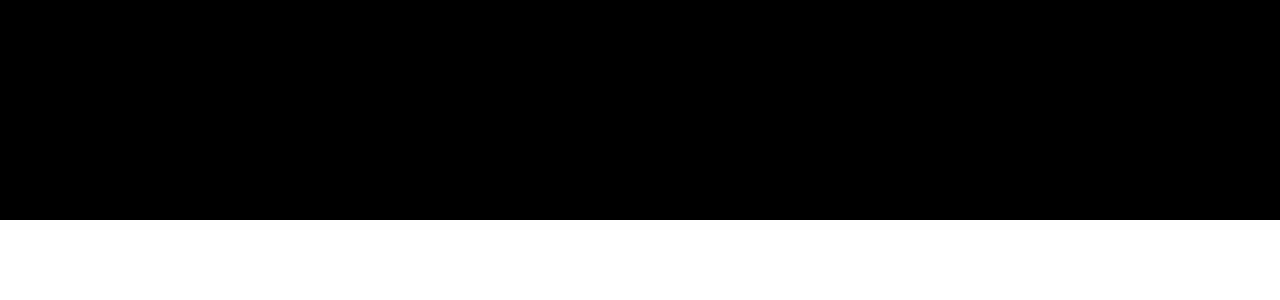
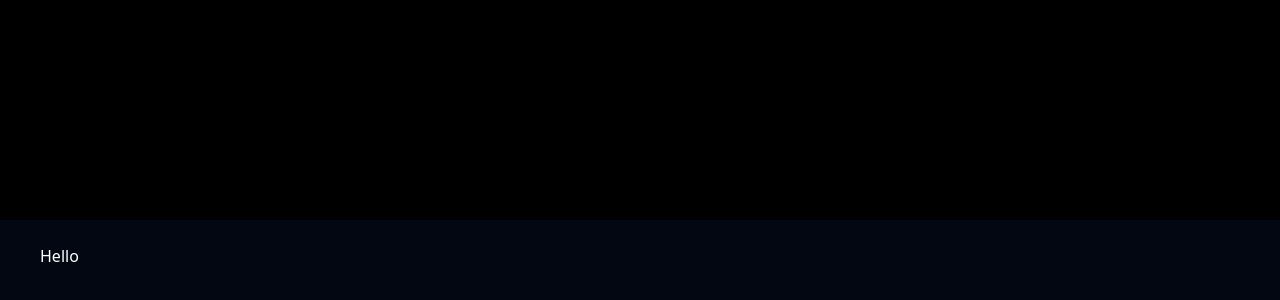
Before and after one commit to Mansour13737/sample, a Next.js app: page / in a window 1280 px wide. Shown: the part 1474-1774 px from the top of the page. Before the commit the page ends 1694 px from the top, so only its background shows below. Built offline with nearby package versions, Linux system fonts and the light colour scheme.

Commit message:
fourth commit

```diff
--- /dev/null
+++ b/src/app/Components/ImgCard.tsx
@@ -0,0 +1,7 @@
+export default function ImgCard () {
+    return (
+        <div className="p-6 mx-4 rounded-5 h-[623px] w-[358px] ">
+            <h2 className="text-white ">Hello</h2>
+        </div>
+    )
+}
--- a/src/app/page.tsx
+++ b/src/app/page.tsx
@@ -1,12 +1,14 @@
 import Image from "next/image";
 import Hero from "./sections/home/Hero";
 import About from "./sections/about/page";
+import ImgCard from "./Components/ImgCard";
 
 export default function Home() {
   return (
    <div className="bg-gray-950">
     <Hero/>
     <About/>
+    <ImgCard/>
    </div>
   );
 }
```
